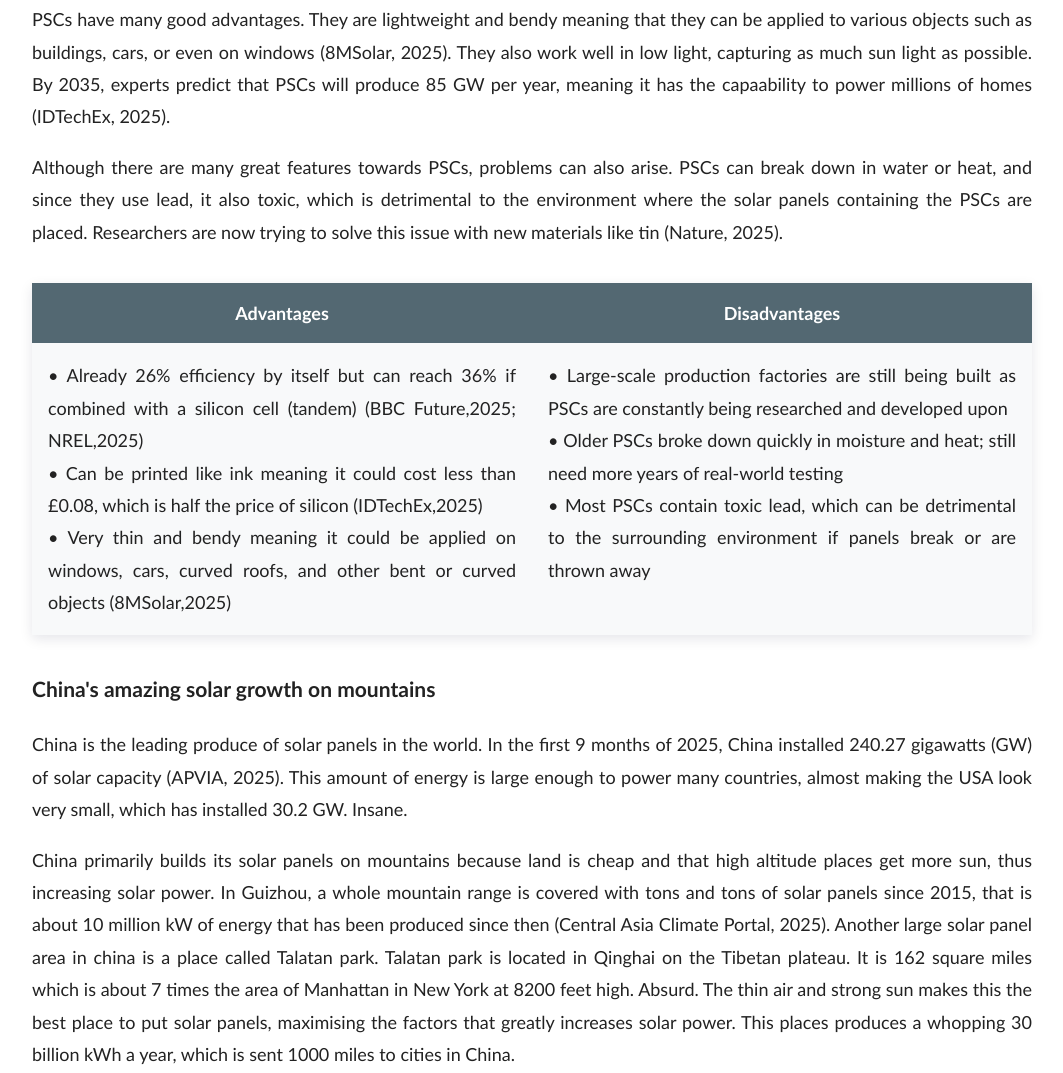
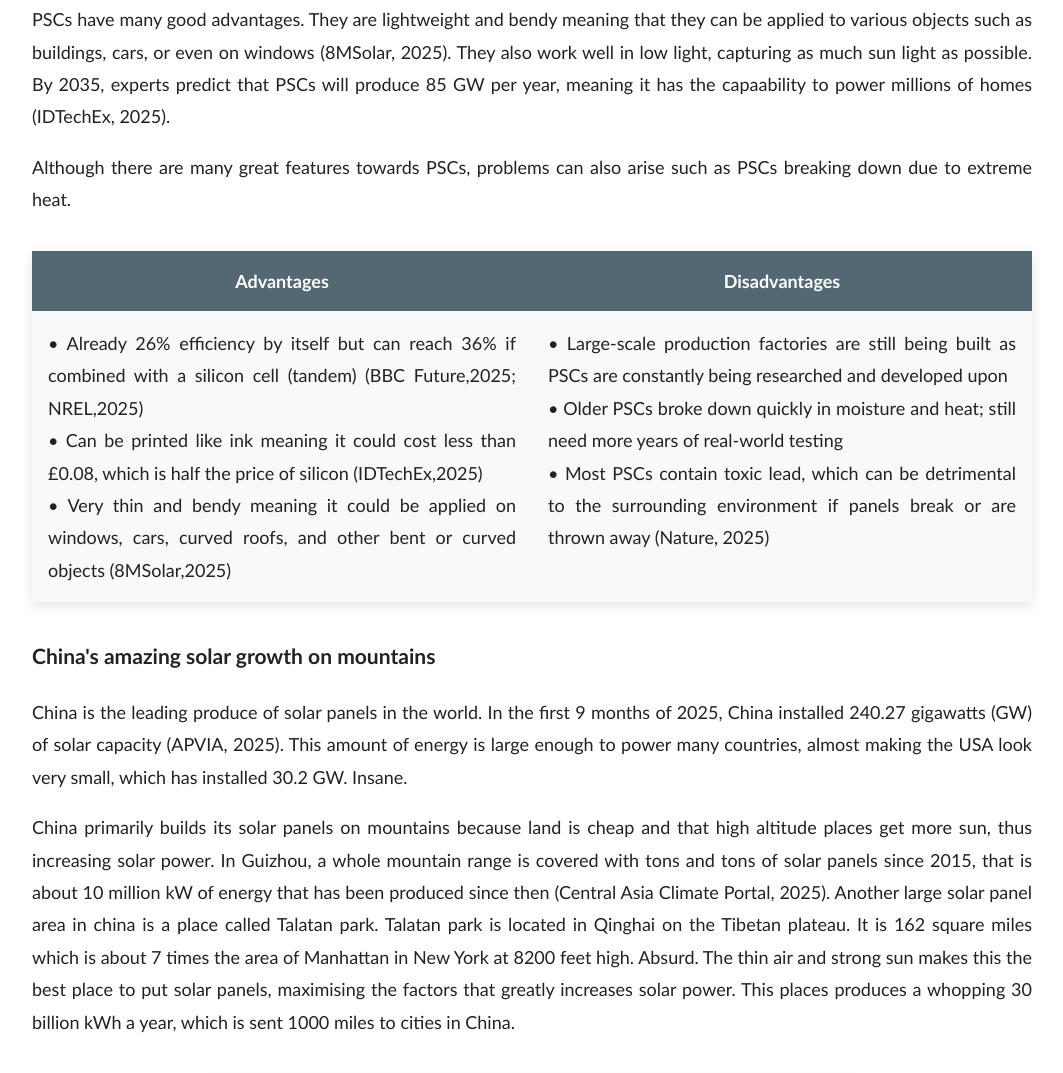
Before and after one commit to FEPSFY6875589/FY6875589, a plain HTML site: page index.html in a window 1280 px wide. Shown: the part 3127-4200 px from the top of the page, without its empty margins (108-1171 px from the left). Drawn offline with Linux system fonts and the light colour scheme; no server answers; grey boxes are pictures that could not be loaded.

Commit message:
Update index.html

```diff
--- a/index.html
+++ b/index.html
@@ -141,8 +141,7 @@
       </p>
 
       <p>
-        Although there are many great features towards PSCs, problems can also arise. PSCs can break down in water or heat, and since they use lead, it also toxic, which
-        is detrimental to the environment where the solar panels containing the PSCs are placed. Researchers are now trying to solve this issue with new materials like tin (Nature, 2025).
+        Although there are many great features towards PSCs, problems can also arise such as PSCs breaking down due to extreme heat.
       </p>
 
         <table style="width: 100%; border-collapse: collapse; margin: 35px 0; font-size: 18px; box-shadow: 0 4px 12px rgba(0,0,50,0.1);">
@@ -162,7 +161,7 @@
                     <td style="padding: 16px; vertical-align: top; text-align: justify;">
                         • Large-scale production factories are still being built as PSCs are constantly being researched and developed upon<br>
                         • Older PSCs broke down quickly in moisture and heat; still need more years of real-world testing<br>
-                        • Most PSCs contain toxic lead, which can be detrimental to the surrounding environment if panels break or are thrown away<br>
+                        • Most PSCs contain toxic lead, which can be detrimental to the surrounding environment if panels break or are thrown away (Nature, 2025)<br>
                     </td>
                 </tr>
             </tbody>
```
